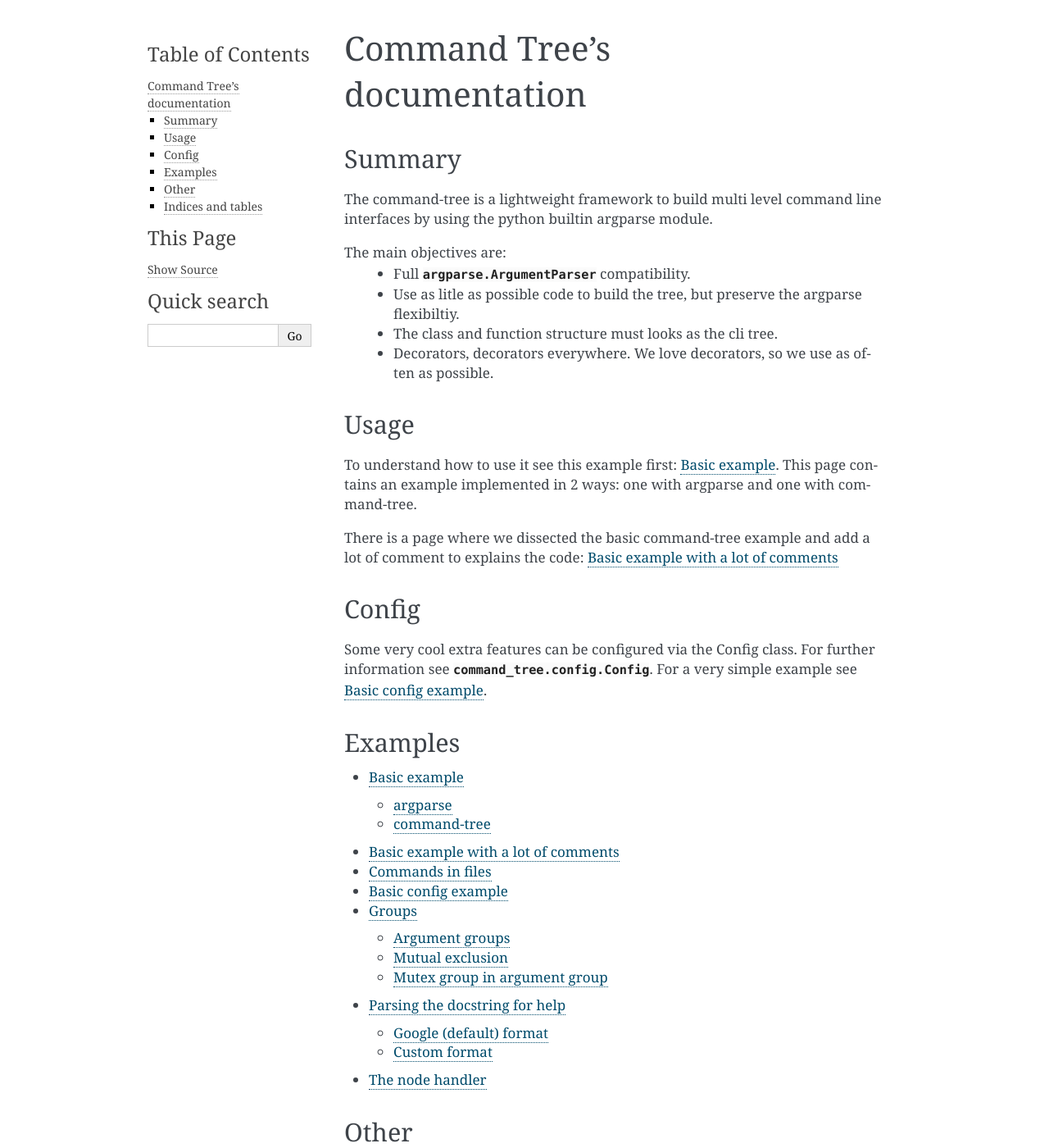
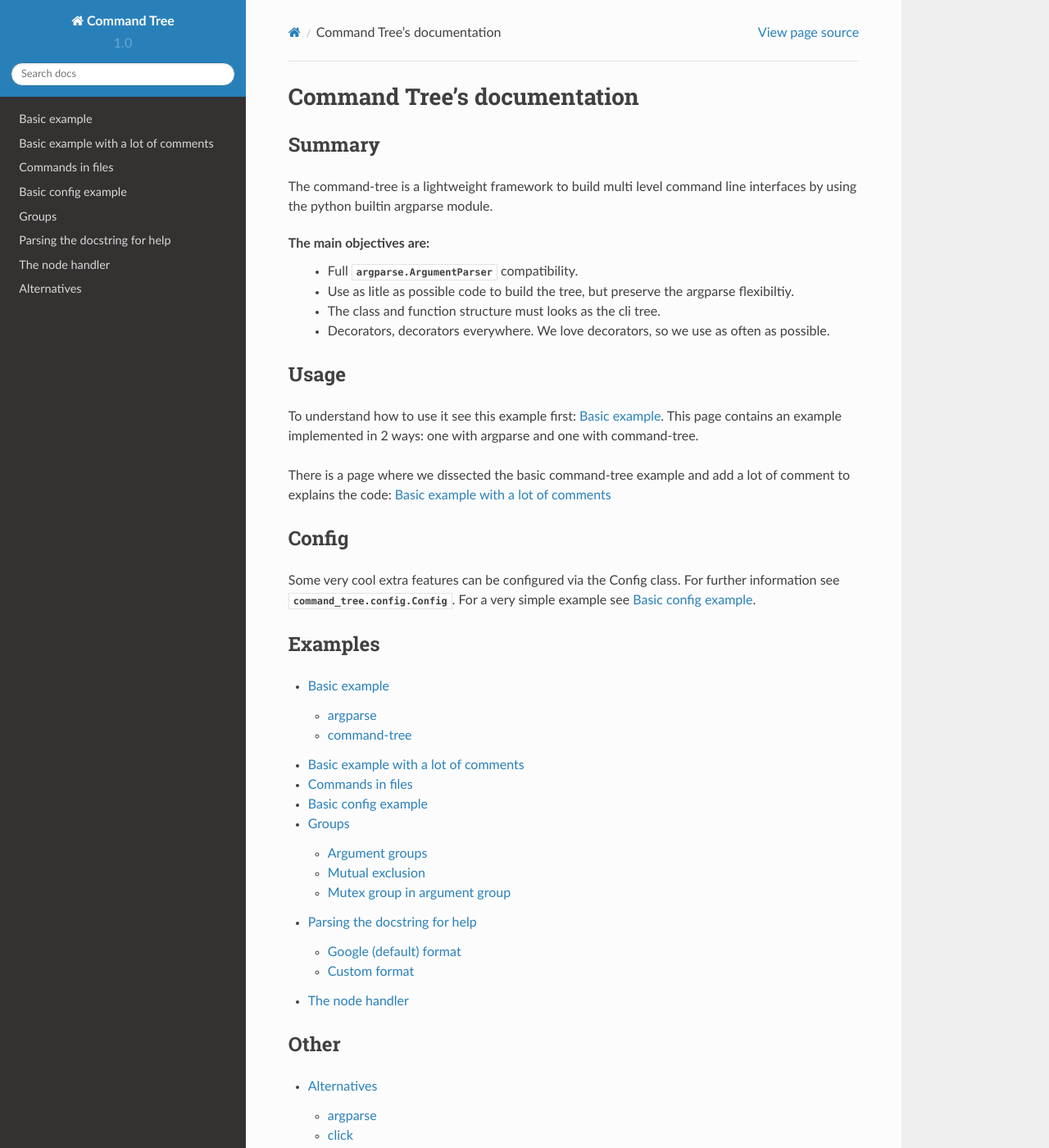
Before and after one commit to deverto/command-tree, a Sphinx documentation site: the page built from docs/source/index.rst, in a window 1280 px wide and 1400 px high. Shown: the whole window at 82% size. Built offline with Sphinx 7.4.7 and the Read the Docs theme 2.0.0, drawn with Linux system fonts in a browser that asks for light colours; some of the changed text lies outside the part shown.

Commit message:
fix: set a more readable theme for the docs

```diff
--- a/docs/requirements.txt
+++ b/docs/requirements.txt
@@ -1 +1,2 @@
 Sphinx~=1.3
+sphinx-rtd-theme~=0.1
--- a/docs/source/conf.py
+++ b/docs/source/conf.py
@@ -88,7 +88,7 @@ todo_include_todos = True
 # The theme to use for HTML and HTML Help pages.  See the documentation for
 # a list of builtin themes.
 #
-html_theme = 'alabaster'
+html_theme = 'sphinx_rtd_theme'
 
 # Theme options are theme-specific and customize the look and feel of a theme
 # further.  For a list of options available for each theme, see the
```
